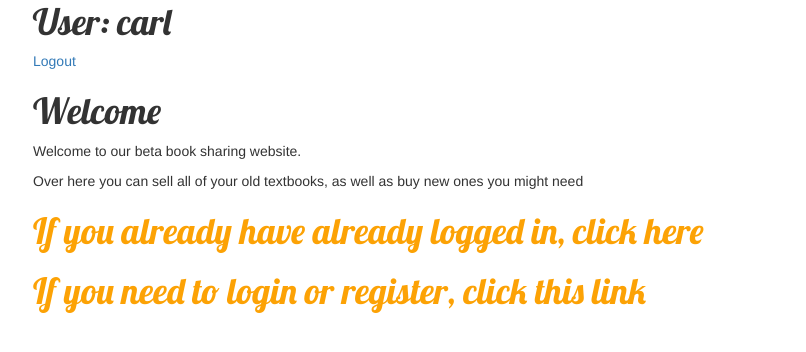
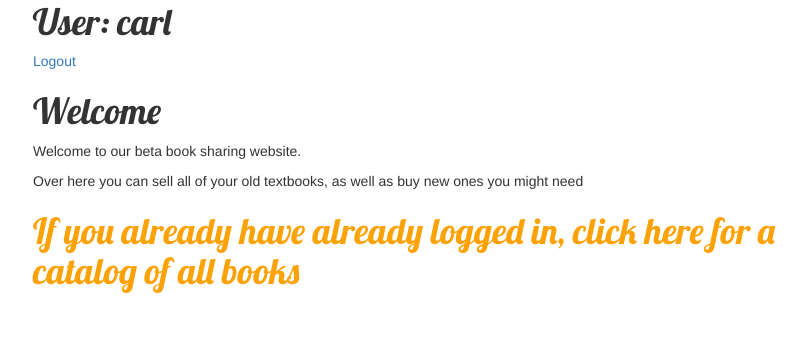
Before and after one commit to carlluo1/mission-books, a Django app: page / in a window 1280 px wide. Shown: the part 162-514 px from the top of the page, without its empty margins (37-843 px from the left). Run offline with Django 3.2, Linux system fonts and the light colour scheme; a user stored in the database is signed in; some libraries are stand-ins or nearby versions.

Commit message:
additional files and changes for Heroku

```diff
--- a/blog/templates/blog/title_page.html
+++ b/blog/templates/blog/title_page.html
@@ -5,7 +5,6 @@
    		<h1>Welcome</h1>
     	<p>Welcome to our beta book sharing website.</p>
     	<p>Over here you can sell all of your old textbooks, as well as buy new ones you might need</p>
-    	<h1><a href="{% url 'post_list' %}">If you already have already logged in, click here</a></h1>
-    	<h1><a href="http://127.0.0.1:8000/admin/">If you need to login or register, click this link</a></h1>
+    	<h1><a href="{% url 'post_list' %}">If you already have already logged in, click here for a catalog of all books</a></h1>
     </div>
 {% endblock %}
```
